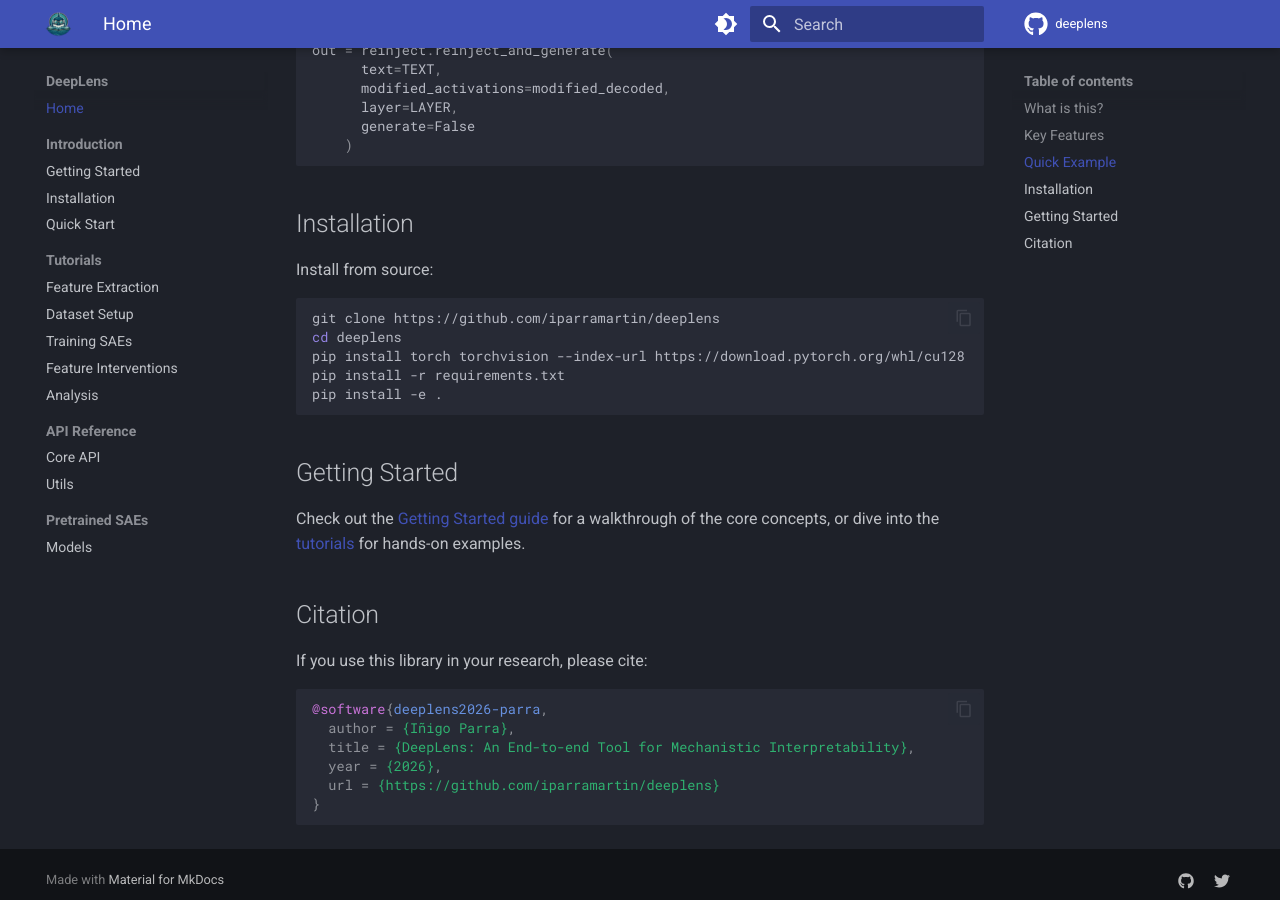
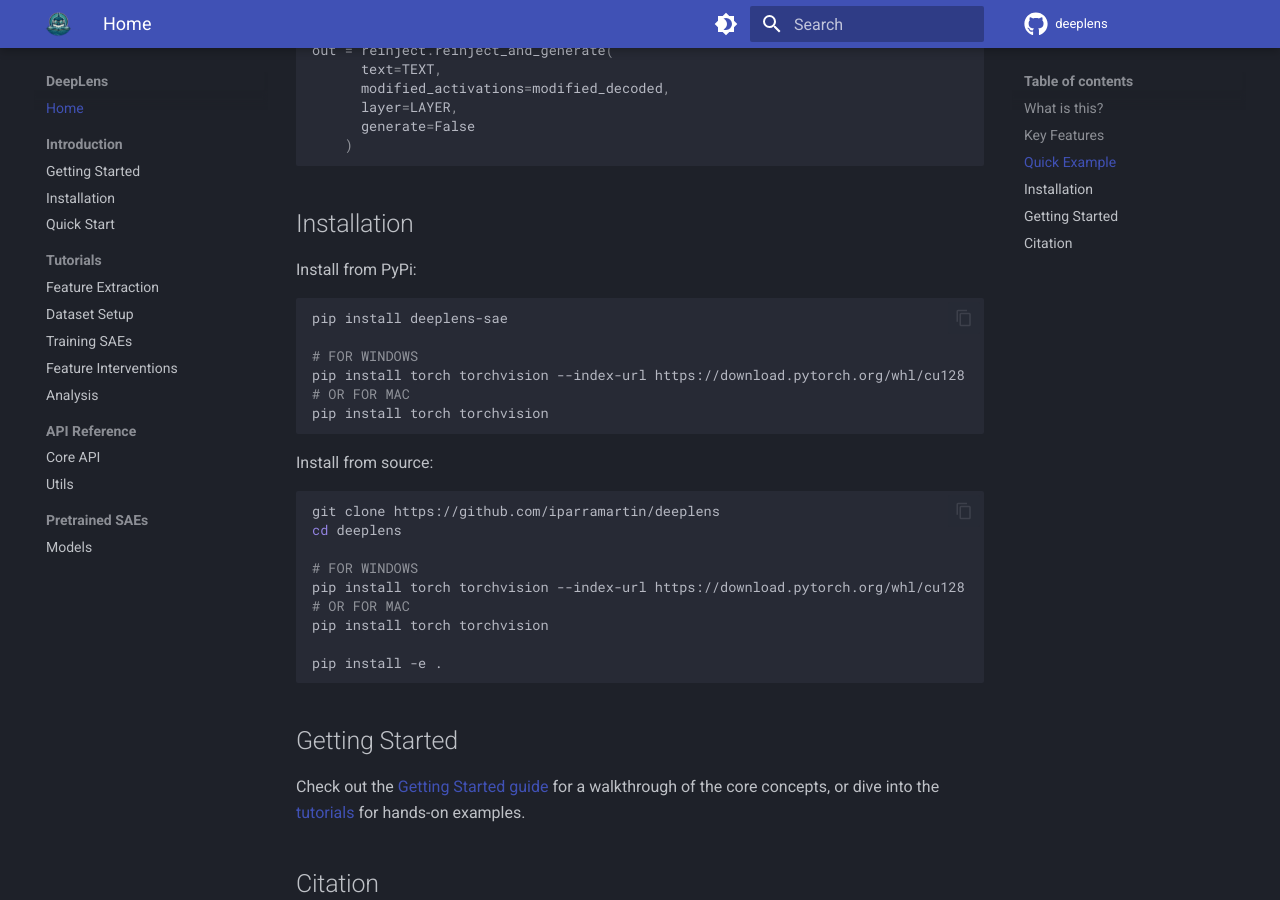
Before and after one commit to IParraMartin/deeplens, an MkDocs documentation site: the page built from docs/index.md, in a window 1280 px wide and 900 px high, scrolled down 1910 px. Built offline with MkDocs 1.6.1 and Material for MkDocs 9.7.7, drawn with Linux system fonts in a browser that asks for light colours; comment, search, counter and statistics services are not loaded.

Commit message:
Update installation instructions in index.md for PyPi and platform-specific commands

````diff
--- a/docs/index.md
+++ b/docs/index.md
@@ -70,13 +70,28 @@
 
 ## Installation
 
+Install from PyPi:
+
+```bash
+pip install deeplens-sae
+
+# FOR WINDOWS
+pip install torch torchvision --index-url https://download.pytorch.org/whl/cu128
+# OR FOR MAC
+pip install torch torchvision
+```
+
 Install from source:
 
 ```bash
 git clone https://github.com/iparramartin/deeplens
 cd deeplens
+
+# FOR WINDOWS
 pip install torch torchvision --index-url https://download.pytorch.org/whl/cu128
-pip install -r requirements.txt
+# OR FOR MAC
+pip install torch torchvision
+
 pip install -e .
 ```
 
````
